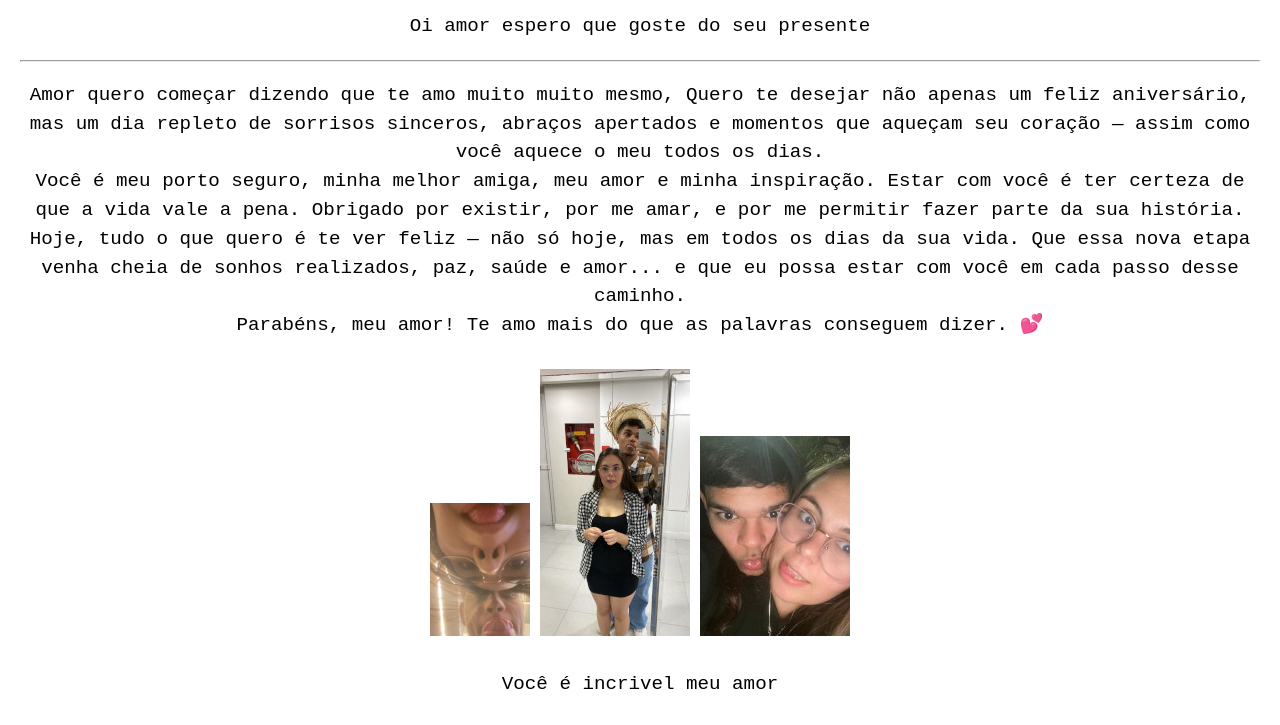
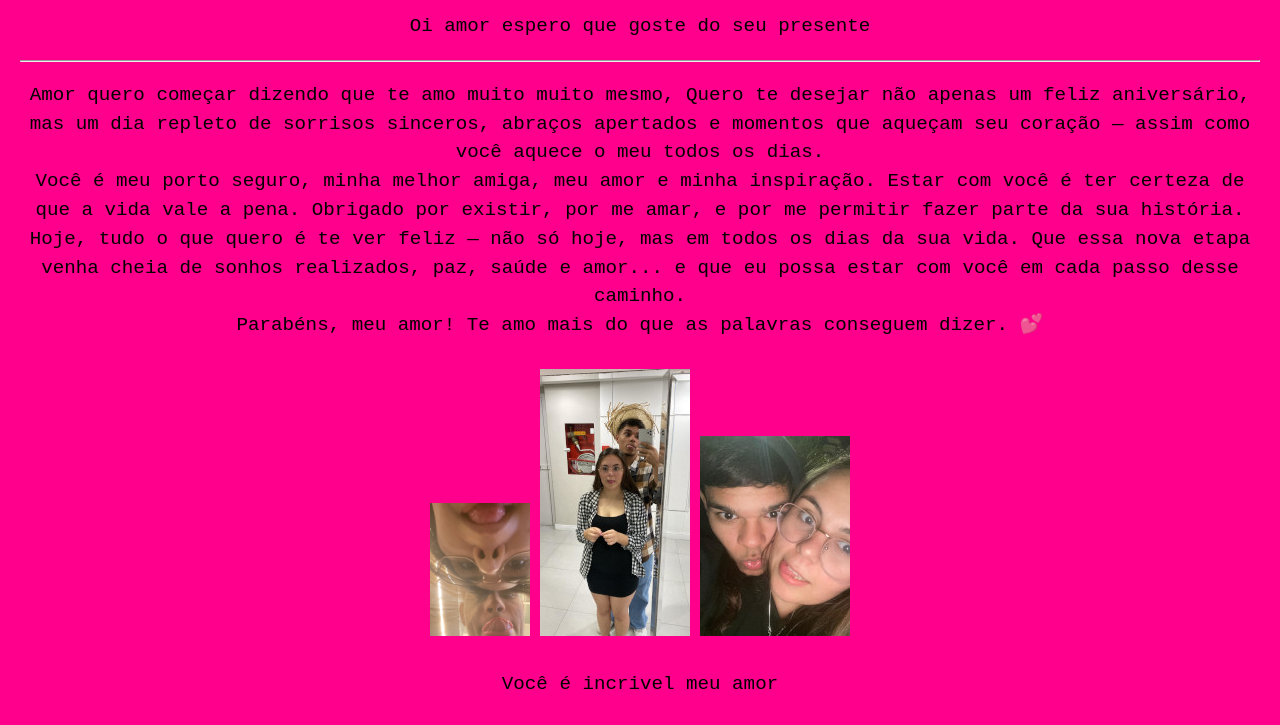
Before and after one commit to zaghi18/rojeto-aniversario-tuane, a plain HTML site: page index.html in a window 1280 px wide. Shown: the part 109-834 px from the top of the page. Drawn offline with Linux system fonts and the light colour scheme.

Commit message:
projeto-aniversario-tutu

```diff
--- a/style.css
+++ b/style.css
@@ -1,7 +1,7 @@
  body {
-        background-color: #ffffff;
+        background-color: #ff008c;
             font-family: 'Courier New', Courier, monospace  , sans-serif;
-                color: #ffffff;
+                color: #ff008c;
                     text-align: center;
                         background-image: url(imagens/istockphoto-1326466266-612x612.jpg);
                             background-size: 60px 60px;
```
